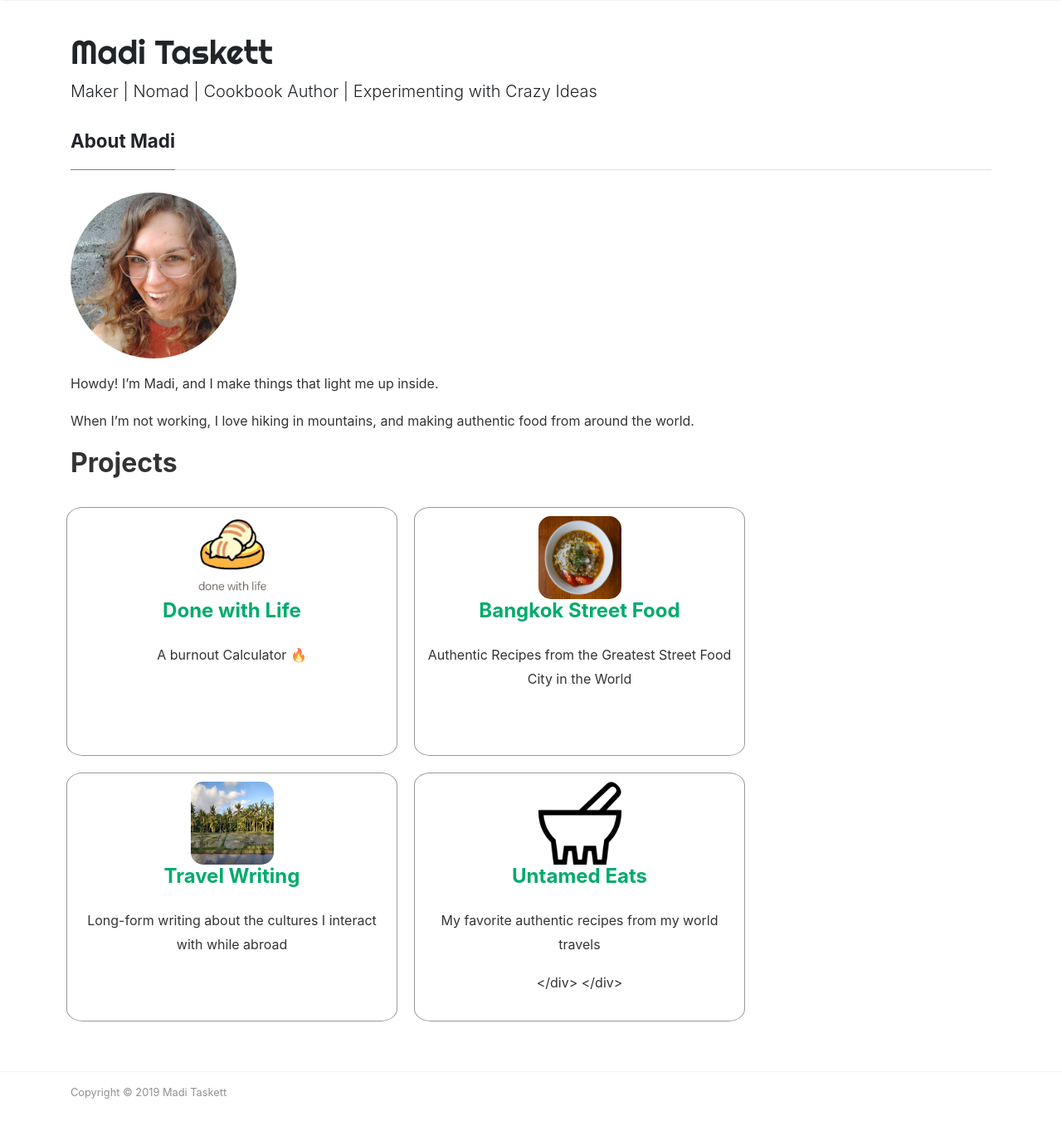
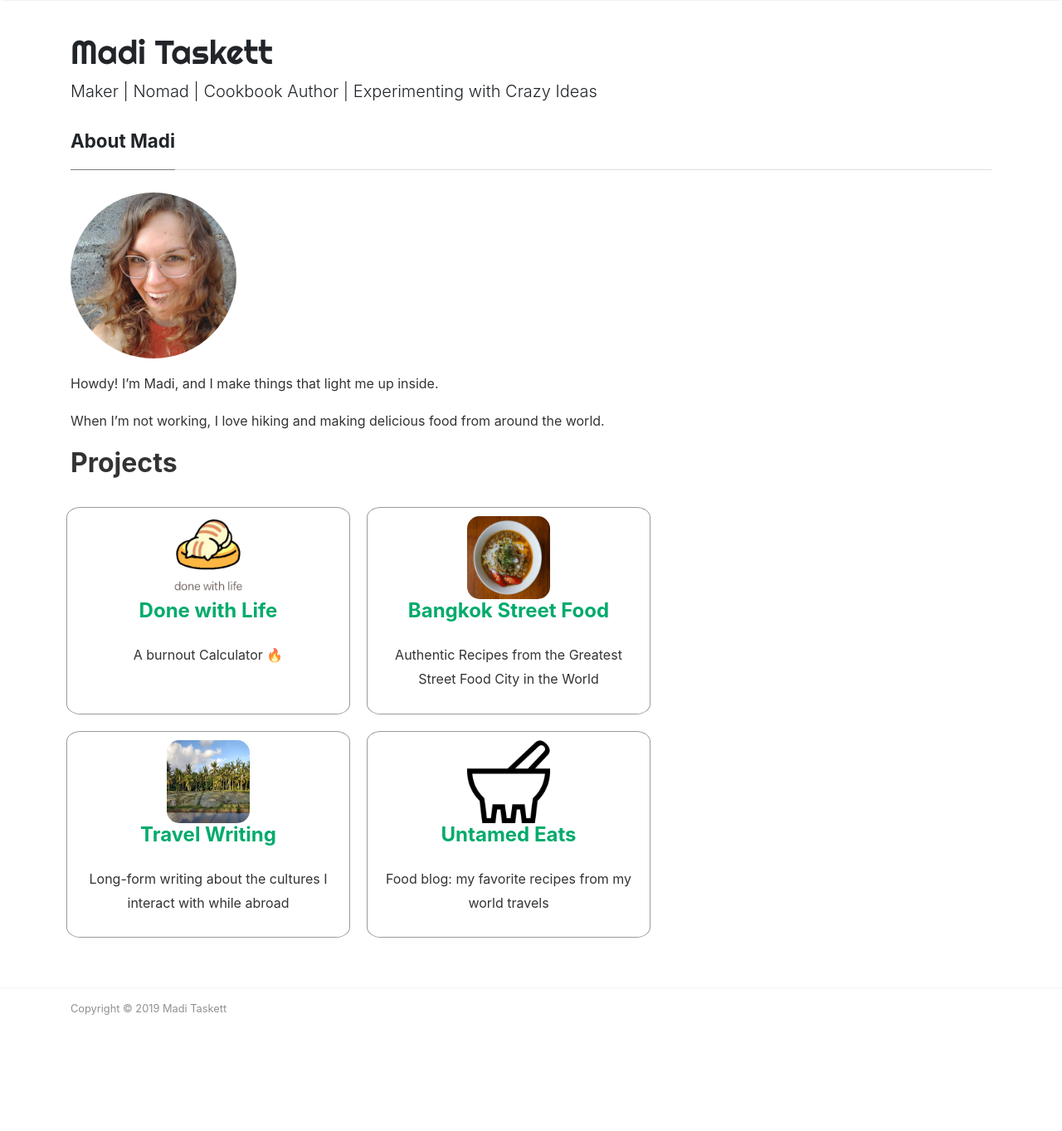
Before and after one commit to taskett/taskett, a Jekyll site: the page built from _pages/about.md, in a window 1280 px wide and 1400 px high, scrolled down 58 px. Shown: the top 1363 px of the window at 83% size. Built offline with Jekyll 4.4.1, drawn with Linux system fonts in a browser that asks for light colours; nearby versions of some CDN libraries; after the commit the page ends 1358 px from its top, so only the background shows below that.

Commit message:
fixed project table about pg

```diff
--- a/_pages/about.md
+++ b/_pages/about.md
@@ -10,7 +10,7 @@ comments: false
 
 Howdy! I’m Madi, and I make things that light me up inside.
 
-When I'm not working, I love hiking in mountains, and making authentic food from around the world.
+When I'm not working, I love hiking and making delicious food from around the world.
 
 ## Projects
 
@@ -29,9 +29,8 @@ When I'm not working, I love hiking in mountains, and making authentic food from
         <p>Authentic Recipes from the Greatest Street Food City in the World</p>
     </center>
   </div>
-</div>
-
-<div class="row" ahref>
+ </div>
+ <div class="row">
   <div class="column">
     <center>
         <img class ="project_img" src="assets/images/about/travel_writings.jpg" alt="Travel Writing">
@@ -39,12 +38,11 @@ When I'm not working, I love hiking in mountains, and making authentic food from
         <p>Long-form writing about the cultures I interact with while abroad</p>
     </center>
   </div>
-
   <div class="column" a href="http://untamedeats.com/">
     <center>
         <img class ="project_img" src="assets/images/about/molcajete.png" alt="Recipes">
         <h4><a href="http://untamedeats.com/">Untamed Eats</a></h4>
-        <p>My favorite authentic recipes from my world travels</p>
-    <center>
-  </div>
+        <p>Food blog: my favorite recipes from my world travels</p>
+    </center>
 </div>
+</div>
--- a/assets/css/screen.css
+++ b/assets/css/screen.css
@@ -919,10 +919,9 @@ iframe {
   /* Create four equal columns that floats next to each other */
   .column {
     float: left;
-    width: 35%;
+    width: 30%;
     padding: 10px;
     margin: 10px;
-    height: 300px; /* Should be removed. Only for demonstration */
     border-style: solid;
     background-color: #fff;
     border-color: #999;
```
Also changed, not shown: 4 other files.
